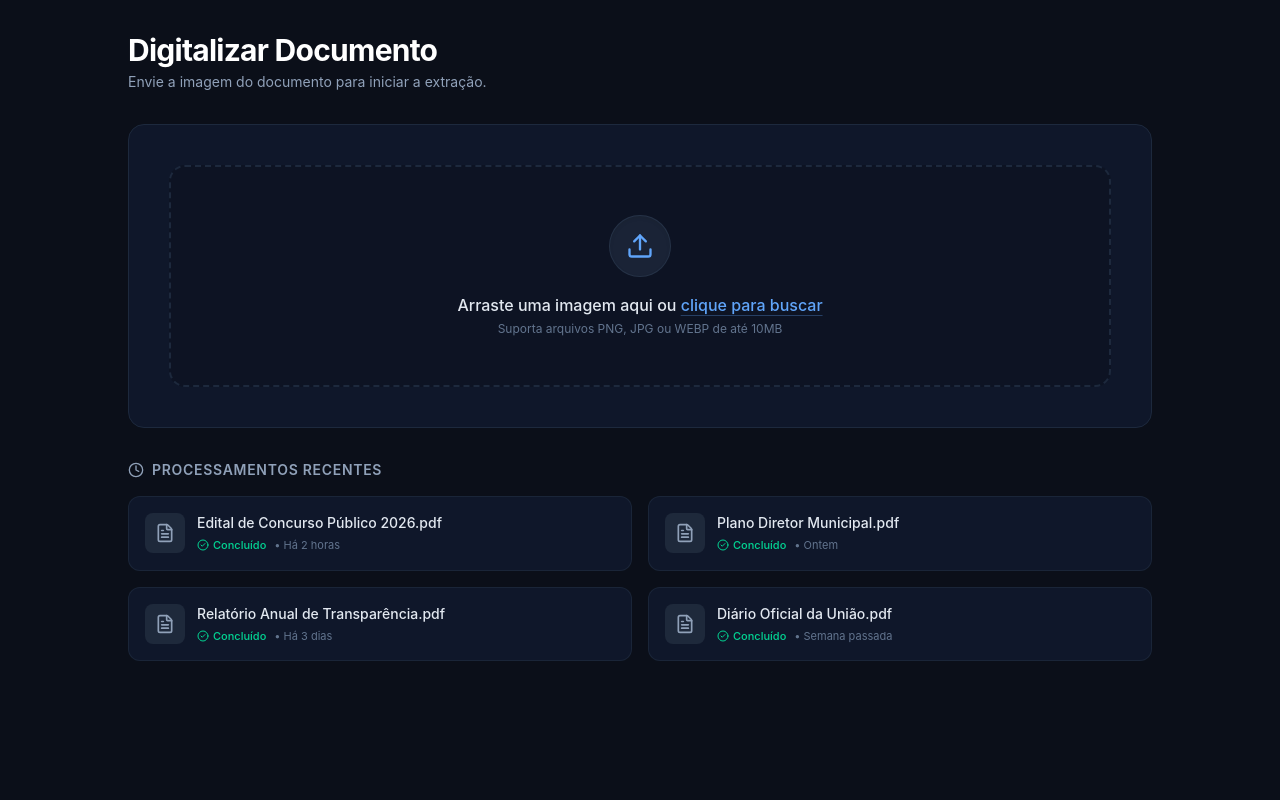
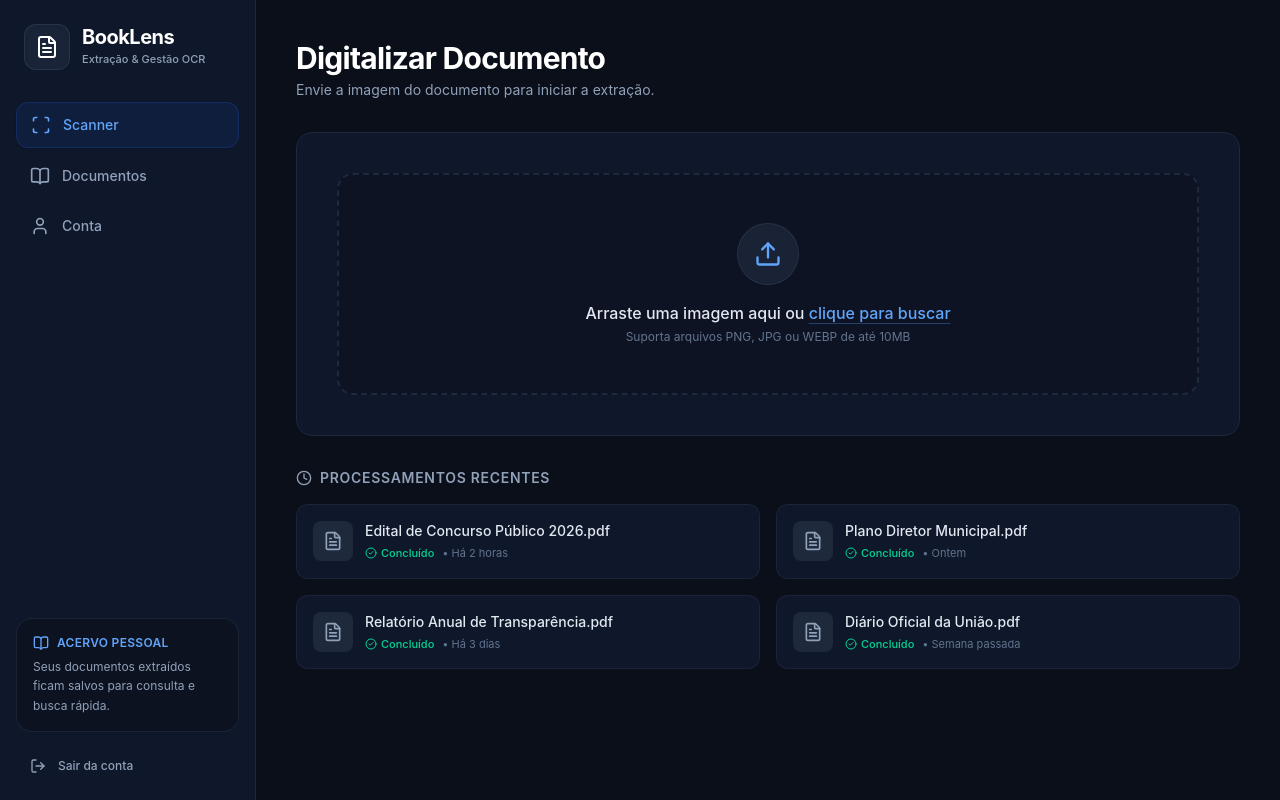
Before and after one commit to Patrick-1810/booklens-frontend, a React (Vite) app: page /scanner in a window 1280 px wide. Built offline with nearby package versions, Linux system fonts and the light colour scheme; no server answers.

Commit message:
feat(navigation): implement DashboardLayout and Sidebar with document branding
- Add Sidebar navigation with FileText logo branding
- Add DashboardLayout wrapper component
- Wrap Scanner page with DashboardLayout for unified navigation

```diff
--- /dev/null
+++ b/src/components/layout/DashboardLayout.tsx
@@ -0,0 +1,18 @@
+import type { ReactNode } from 'react';
+import { Sidebar } from './Sidebar';
+
+interface DashboardLayoutProps {
+  children: ReactNode;
+}
+
+export function DashboardLayout({ children }: DashboardLayoutProps) {
+  return (
+    <div className="flex min-h-screen bg-dark-900 text-slate-100">
+      <Sidebar />
+
+      <div className="flex-1 overflow-y-auto">
+        {children}
+      </div>
+    </div>
+  );
+}
--- /dev/null
+++ b/src/components/layout/Sidebar.tsx
@@ -0,0 +1,83 @@
+import { Scan, BookOpen, User, LogOut, FileText } from 'lucide-react';
+import { Link, useLocation } from 'react-router-dom';
+
+export function Sidebar() {
+  const location = useLocation();
+
+  const navItems = [
+    { label: 'Scanner', path: '/scanner', icon: Scan },
+    { label: 'Documentos', path: '/documents', icon: BookOpen },
+    { label: 'Conta', path: '/account', icon: User },
+  ];
+
+  return (
+    <aside className="w-64 bg-dark-850 border-r border-slate-800 flex flex-col justify-between h-screen sticky top-0 shrink-0 p-4">
+      <div className="space-y-8">
+        {/* Logo BookLens */}
+        <div className="flex items-center gap-3 px-2 pt-2">
+          <div className="p-2.5 bg-slate-800/80 border border-slate-700/60 text-white rounded-xl shadow-inner flex items-center justify-center">
+            <FileText className="w-6 h-6 text-white" />
+          </div>
+          <div>
+            <h1 className="text-xl font-bold tracking-tight text-white leading-none">
+              BookLens
+            </h1>
+            <p className="text-[11px] text-slate-400 mt-1 font-medium">
+              Extração & Gestão OCR
+            </p>
+          </div>
+        </div>
+
+        {/* Links de Navegação */}
+        <nav className="space-y-1.5">
+          {navItems.map((item) => {
+            const Icon = item.icon;
+            const isActive = location.pathname === item.path;
+
+            return (
+              <Link
+                key={item.path}
+                to={item.path}
+                className={`flex items-center gap-3 px-3.5 py-3 rounded-xl text-sm font-medium transition-all ${
+                  isActive
+                    ? 'bg-brand-500/10 text-brand-400 border border-brand-500/20 shadow-sm'
+                    : 'text-slate-400 hover:text-slate-200 hover:bg-dark-800/60'
+                }`}
+              >
+                <Icon className={`w-5 h-5 ${isActive ? 'text-brand-400' : 'text-slate-400'}`} />
+                <span>{item.label}</span>
+              </Link>
+            );
+          })}
+        </nav>
+      </div>
+
+      {/* Card Informativo Inferior */}
+      <div className="space-y-4">
+        <div className="p-4 bg-dark-900/60 border border-slate-800/80 rounded-2xl space-y-1.5">
+          <div className="flex items-center gap-2 text-brand-400">
+            <BookOpen className="w-4 h-4" />
+            <span className="text-xs font-semibold tracking-wide uppercase">
+              Acervo Pessoal
+            </span>
+          </div>
+          <p className="text-xs text-slate-400 leading-relaxed">
+            Seus documentos extraídos ficam salvos para consulta e busca rápida.
+          </p>
+        </div>
+
+        {/* Botão de Sair */}
+        <button
+          onClick={() => {
+            localStorage.removeItem('user');
+            window.location.href = '/login';
+          }}
+          className="w-full flex items-center gap-3 px-3.5 py-2.5 text-xs font-medium text-slate-400 hover:text-red-400 hover:bg-red-500/10 rounded-xl transition-all"
+        >
+          <LogOut className="w-4 h-4" />
+          <span>Sair da conta</span>
+        </button>
+      </div>
+    </aside>
+  );
+}
--- a/src/pages/Scanner.tsx
+++ b/src/pages/Scanner.tsx
@@ -3,6 +3,7 @@
 import { DropZone } from '../components/ocr/DropZone';
 import { FilePreviewCard } from '../components/ocr/FilePreviewCard';
 import { ScanHistory } from '../components/ocr/ScanHistory';
+import { DashboardLayout } from '../components/layout/DashboardLayout';
 import { api } from '../services/api';
 
 interface SelectedFileState {
@@ -16,26 +17,10 @@
   const [errorMessage, setErrorMessage] = useState<string | null>(null);
 
   const historyItems = [
-  {
-    id: '1',
-    title: 'Edital de Concurso Público 2026.pdf',
-    date: 'Há 2 horas',
-  },
-  {
-    id: '2',
-    title: 'Plano Diretor Municipal.pdf',
-    date: 'Ontem',
-  },
-  {
-    id: '3',
-    title: 'Relatório Anual de Transparência.pdf',
-    date: 'Há 3 dias',
-  },
-  {
-    id: '4',
-    title: 'Diário Oficial da União.pdf',
-    date: 'Semana passada',
-  },
+    { id: '1', title: 'Edital de Concurso Público 2026.pdf', date: 'Há 2 horas' },
+    { id: '2', title: 'Plano Diretor Municipal.pdf', date: 'Ontem' },
+    { id: '3', title: 'Relatório Anual de Transparência.pdf', date: 'Há 3 dias' },
+    { id: '4', title: 'Diário Oficial da União.pdf', date: 'Semana passada' },
   ];
 
   const handleFileSelect = (file: File) => {
@@ -87,8 +72,9 @@
   };
 
   return (
-    <div className="min-h-screen bg-dark-900 text-slate-100 p-4 sm:p-8 space-y-8">
-      <header className="max-w-5xl mx-auto space-y-1">
+    <DashboardLayout>
+      <div className="p-6 sm:p-10 space-y-8 max-w-6xl mx-auto">
+        <header className="space-y-1">
           <h1 className="text-2xl sm:text-3xl font-bold tracking-tight text-white">
             Digitalizar Documento
           </h1>
@@ -97,7 +83,7 @@
           </p>
         </header>
 
-      <main className="max-w-5xl mx-auto space-y-8">
+        <main className="space-y-8">
           {errorMessage && (
             <div className="flex items-center gap-3 p-4 bg-red-500/10 border border-red-500/30 rounded-2xl text-red-400 text-sm">
               <AlertCircle className="w-5 h-5 shrink-0" />
@@ -123,5 +109,6 @@
           <ScanHistory items={historyItems} />
         </main>
       </div>
+    </DashboardLayout>
   );
 }
```
Lines whose indentation alone changed are shown as unchanged.
